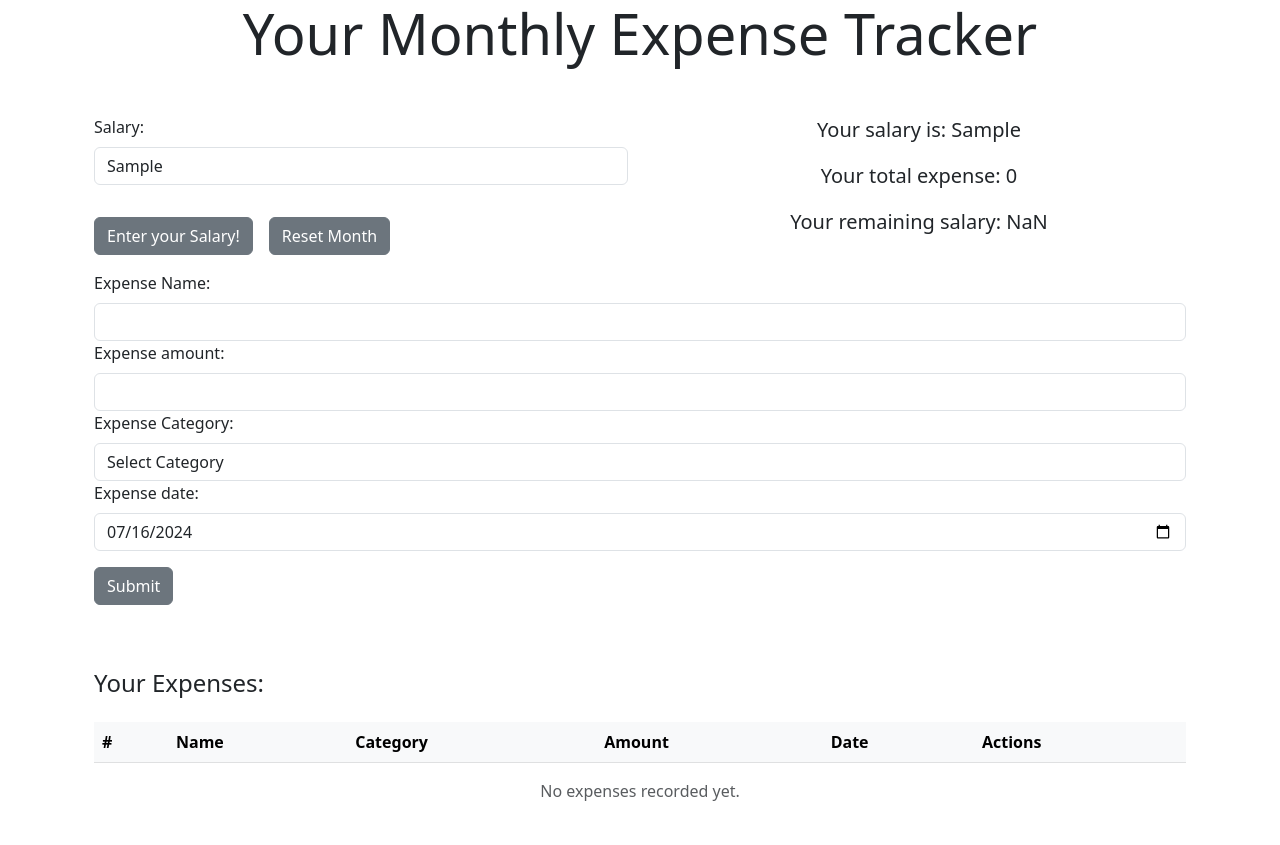
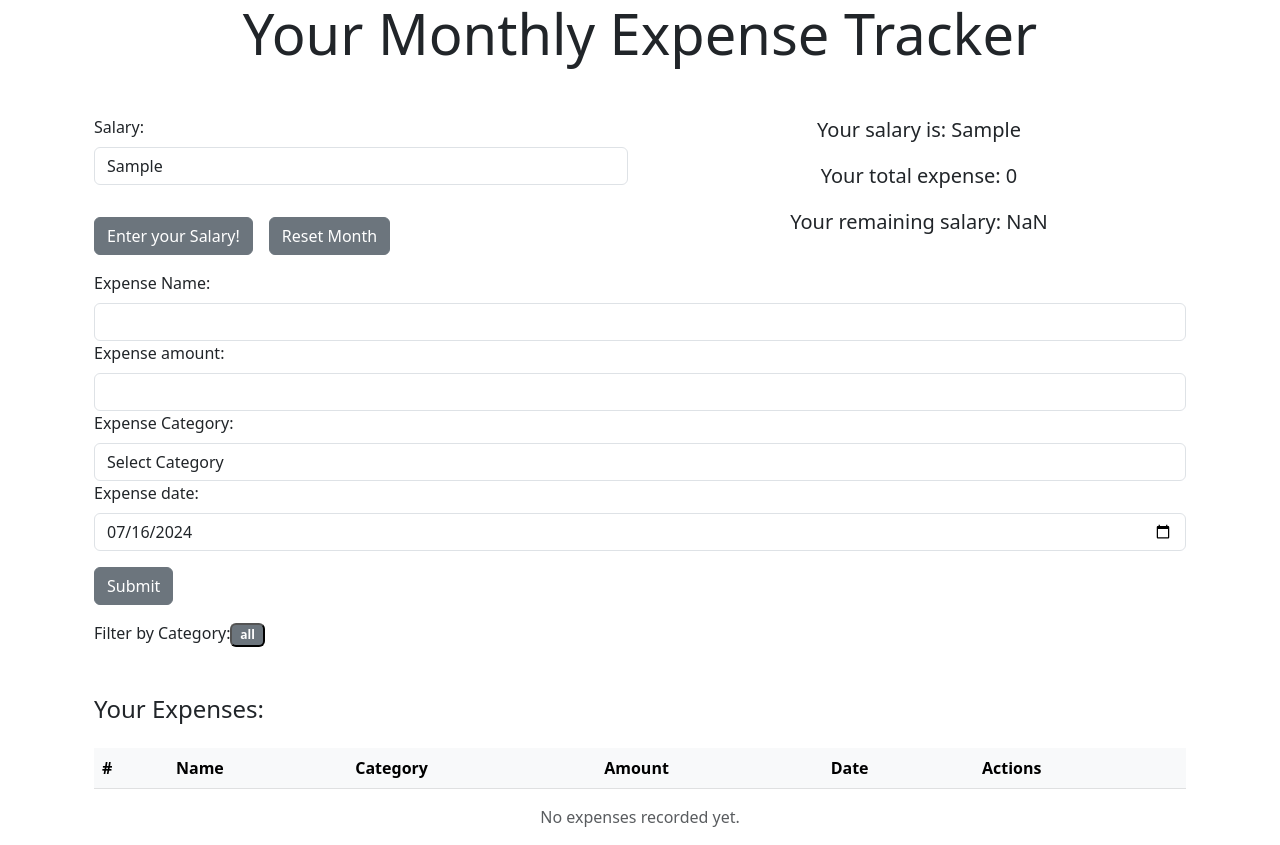
Before and after one commit to theconfusedhead/ExpenseTrackerApp, a React (Vite) app: page / in a window 1280 px wide. Both pictures are taken after typing "Sample" into the empty fields and a click on the button "Enter your Salary!". Before the commit the page ends 819 px from the top, so only its background shows below. Built offline with nearby package versions, Linux system fonts and the light colour scheme.

Commit message:
added categories

```diff
--- /dev/null
+++ b/src/components/Expense/NewExpenseApp/CategoryFilter.jsx
@@ -0,0 +1,34 @@
+import React from "react";
+
+const CategoryFilter = ({ allCategory, getFilterName }) => {
+  const getCategoryColor = (category) => {
+    switch (category) {
+      case "Want":
+        return "bg-info";
+      case "Need":
+        return "bg-primary";
+      case "Investment":
+        return "bg-warning text-dark";
+      default:
+        return "bg-secondary";
+    }
+  };
+  return (
+    <>
+      Filter by Category:
+      {allCategory.map((category) => {
+        return (
+          <button
+            className={`badge btn-lg me-4 ${getCategoryColor(category)}`}
+            key={category}
+            onClick={() => getFilterName(category)}
+          >
+            {category}
+          </button>
+        );
+      })}
+    </>
+  );
+};
+
+export default CategoryFilter;
--- a/src/components/Expense/NewExpenseApp/ExpenseForm.jsx
+++ b/src/components/Expense/NewExpenseApp/ExpenseForm.jsx
@@ -1,7 +1,7 @@
 import React, { useEffect, useState } from "react";
 import AllExpense from "./AllExpense";
 import { nanoid } from "nanoid";
-
+import Categories from "./CategoryFilter";
 const ExpenseForm = ({ getTotalExpense }) => {
   const getTodayDate = () => {
     const date = new Date();
@@ -16,7 +16,6 @@ const ExpenseForm = ({ getTotalExpense }) => {
     }
     return [getFullYear, monthIndex, dayDate].join("-");
   };
-
   const [dataInput, setDataInput] = useState({
     id: nanoid(),
     expenseName: "",
@@ -29,6 +28,7 @@ const ExpenseForm = ({ getTotalExpense }) => {
     const storedExpense = localStorage.getItem("allExpense");
     return JSON.parse(storedExpense) || [];
   });
+  const [filteredExpenses, setFilteredExpenses] = useState(allExpense);
 
   const [isEditing, setIsEditing] = useState(false);
 
@@ -69,6 +69,7 @@ const ExpenseForm = ({ getTotalExpense }) => {
     getTotalExpense(allExpenseTotal);
     localStorage.setItem("allExpense", JSON.stringify(allExpense));
     localStorage.setItem("totalExpense", JSON.stringify(allExpenseTotal));
+    setFilteredExpenses(allExpense);
   }, [allExpense, getTotalExpense]);
 
   const deleteExpense = (id) => {
@@ -84,6 +85,24 @@ const ExpenseForm = ({ getTotalExpense }) => {
     }
   };
 
+  const allCategory = [
+    "all",
+    ...new Set(
+      allExpense.map((expense) => {
+        return expense.category;
+      })
+    ),
+  ];
+  const getFilterName = (categoryName) => {
+    if (categoryName === "all") {
+      setFilteredExpenses(allExpense);
+    } else {
+      const newExpenseListByCategory = allExpense.filter(
+        (expense) => expense.category === categoryName
+      );
+      setFilteredExpenses(newExpenseListByCategory);
+    }
+  };
   return (
     <>
       <form onSubmit={handleSubmit}>
@@ -128,8 +147,9 @@ const ExpenseForm = ({ getTotalExpense }) => {
           {isEditing ? "Update" : "Submit"}
         </button>
       </form>
+      <Categories allCategory={allCategory} getFilterName={getFilterName} />
       <AllExpense
-        allExpense={allExpense}
+        allExpense={filteredExpenses}
         deleteExpense={deleteExpense}
         edit={editExpense}
       />
```
